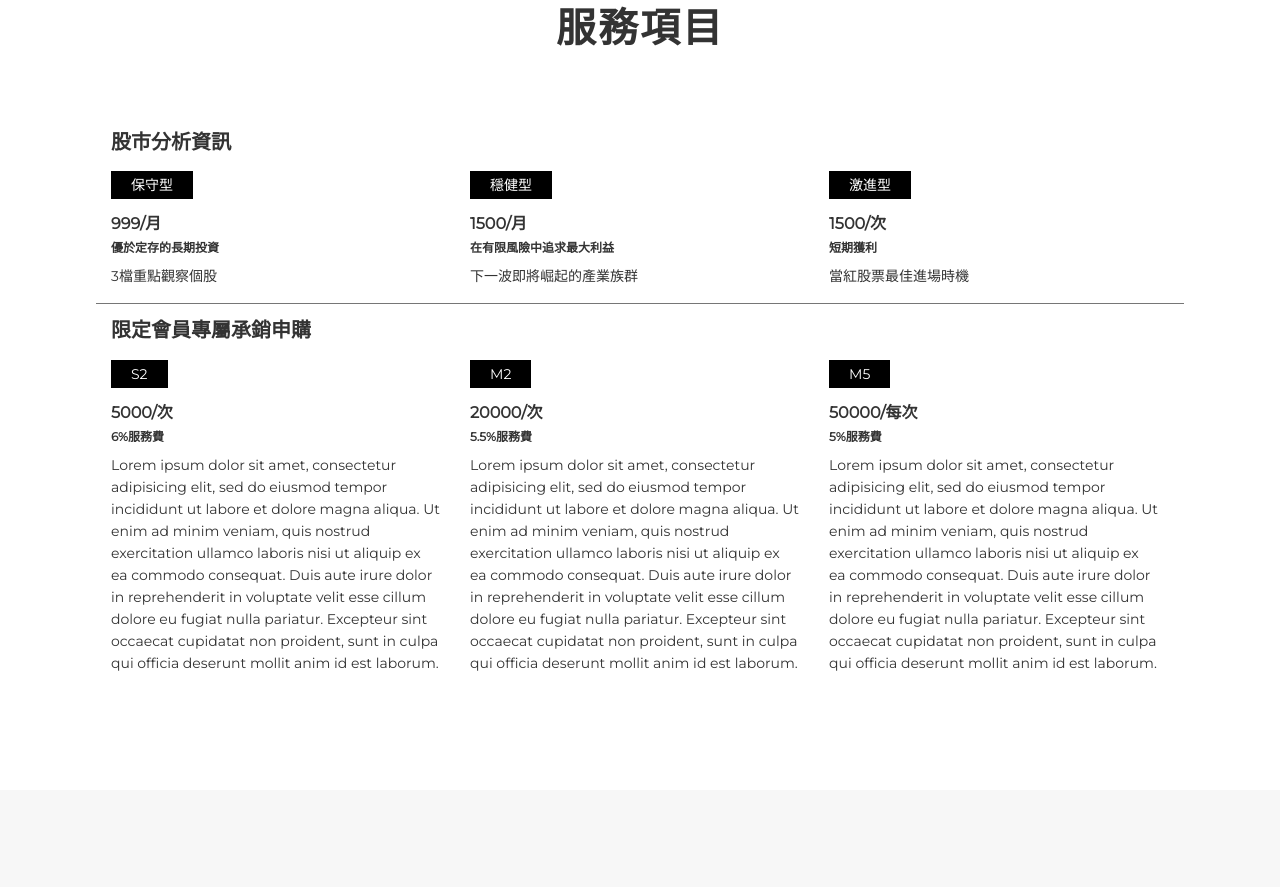
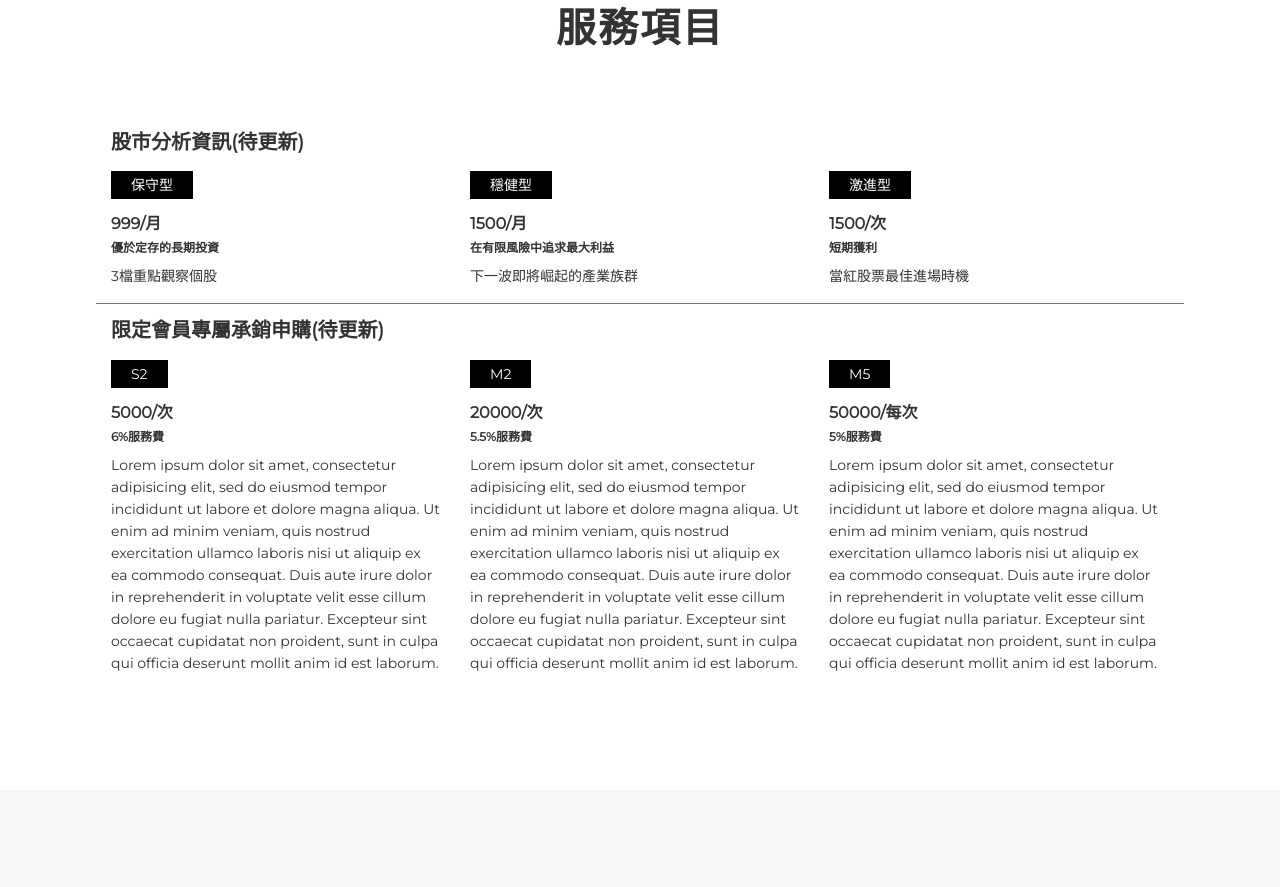
Before and after one commit to oi3591/BCIS_website, a plain HTML site: page index.html in a window 1280 px wide. Shown: the part 1937-2824 px from the top of the page. Drawn offline with Linux system fonts and the light colour scheme.

Commit message:
Update index.html

```diff
--- a/index.html
+++ b/index.html
@@ -102,7 +102,7 @@
       <h2>服務項目</h2>
 
       <div class="col-horizontal clearfix">
-        <h3 class="service-subtitle">股市分析資訊</h3>
+        <h3 class="service-subtitle">股市分析資訊(待更新)</h3>
 
         <div class="col-item">
           <p class="timeliness">保守型</p>
@@ -133,7 +133,7 @@
       </div>
 
       <div class="col-horizontal clearfix">
-        <h3 class="service-subtitle">限定會員專屬承銷申購</h3>
+        <h3 class="service-subtitle">限定會員專屬承銷申購(待更新)</h3>
 
           <div class="col-item">
             <p class="timeliness">S2</p>
```
